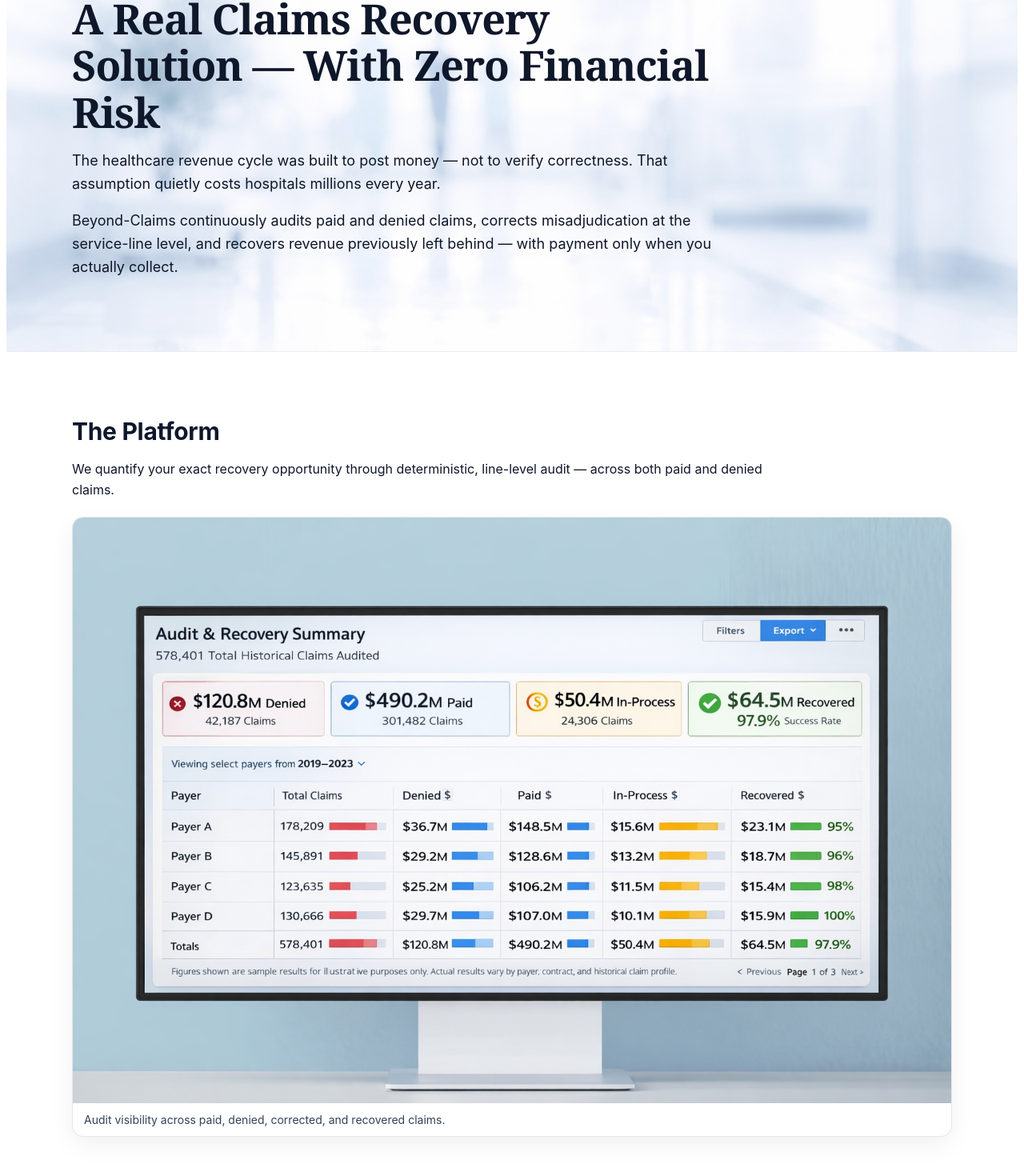
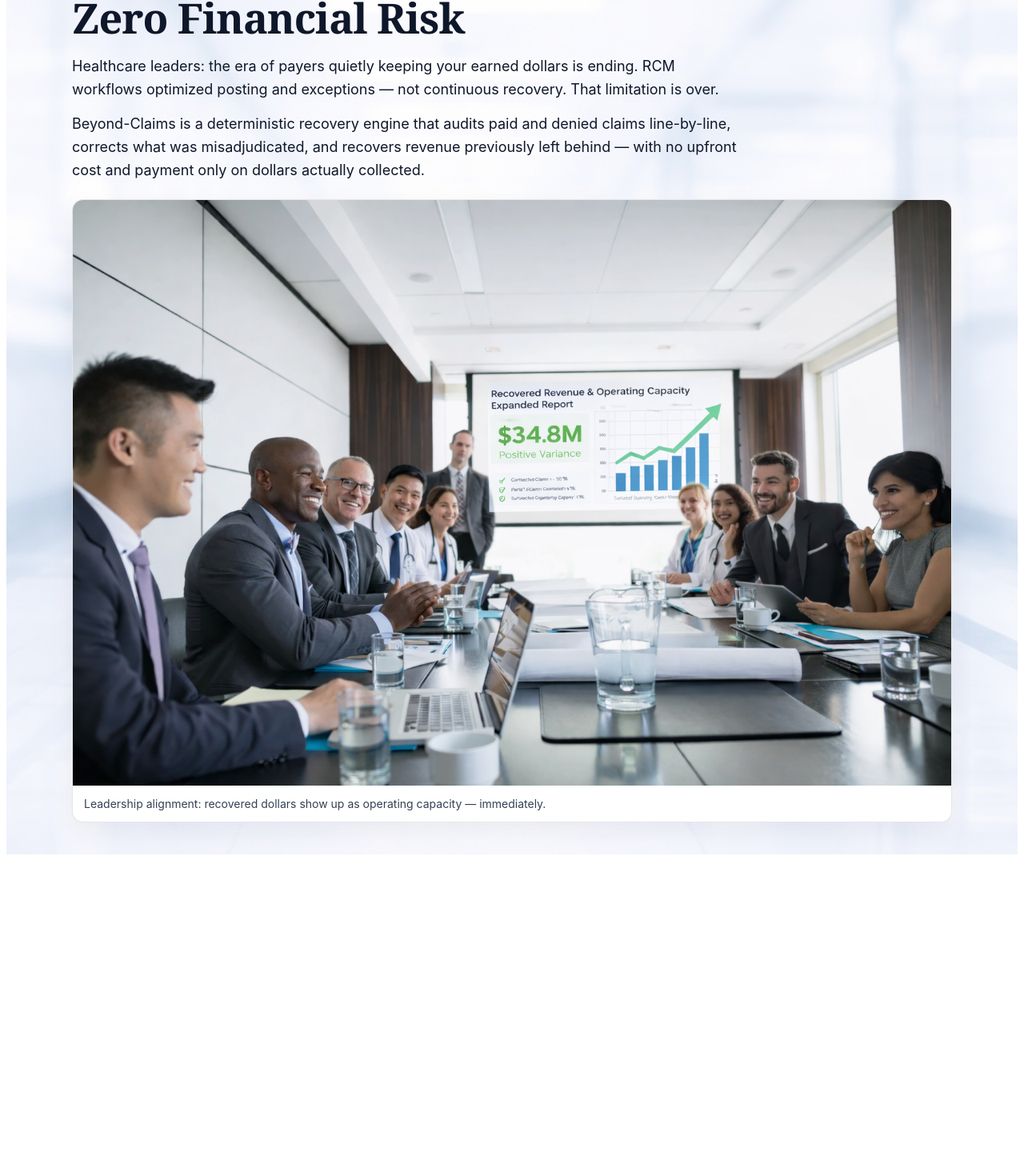
Before and after one commit to beyondhealthsystems/beyond-healthsystems-site, a Next.js app: page / in a window 1280 px wide. Shown: the part 277-1747 px from the top of the page at 80% size. After the commit the page ends 1353 px from the top, so only its background shows below. Built offline with nearby package versions, Linux system fonts and the light colour scheme.

Commit message:
Update index.js

```diff
--- a/pages/index.js
+++ b/pages/index.js
@@ -1,5 +1,3 @@
-// pages/index.js
-
 export default function Home() {
   const styles = {
     page: {
@@ -9,121 +7,160 @@
       backgroundColor: "#ffffff",
       minHeight: "100vh",
     },
-
     container: {
       maxWidth: 1100,
       margin: "0 auto",
       padding: "0 40px",
     },
-
     navWrap: {
       position: "sticky",
       top: 0,
       zIndex: 50,
       background: "rgba(255,255,255,0.92)",
       backdropFilter: "blur(8px)",
-      borderBottom: "1px solid rgba(15,23,42,0.08)",
+      borderBottom: "1px solid rgba(15, 23, 42, 0.08)",
     },
-
     nav: {
       display: "flex",
       alignItems: "center",
       justifyContent: "space-between",
+      gap: 16,
       padding: "14px 0",
     },
-
     navLeft: {
       fontWeight: 700,
+      letterSpacing: "-0.02em",
       fontSize: 16,
-      letterSpacing: "-0.02em",
     },
-
     navLinks: {
       display: "flex",
       gap: 18,
+      flexWrap: "wrap",
+      justifyContent: "flex-end",
       fontSize: 14,
     },
-
     a: {
       color: "#1e3a8a",
       textDecoration: "none",
       fontWeight: 600,
     },
 
+    /* HERO — ONLY CHANGE IS HERE */
     hero: {
-      padding: "100px 0 72px",
+      padding: "84px 0 40px",
       backgroundImage: "url('/images/hero-background-light.png')",
       backgroundSize: "cover",
       backgroundPosition: "center",
       backgroundRepeat: "no-repeat",
     },
 
-    heroInner: {
-      maxWidth: 820,
-    },
-
     h1: {
       fontFamily: "Georgia, serif",
       fontSize: 52,
       lineHeight: 1.12,
-      marginBottom: 18,
+      margin: "0 0 18px 0",
       letterSpacing: "-0.02em",
     },
-
     lead: {
       fontSize: 18,
       lineHeight: 1.6,
-      marginBottom: 14,
+      maxWidth: 820,
+      margin: "0 0 14px 0",
+      color: "#0f172a",
     },
-
     sub: {
       fontSize: 18,
       lineHeight: 1.6,
+      maxWidth: 860,
+      margin: 0,
+      color: "#0f172a",
     },
 
     section: {
-      padding: "56px 0",
-      borderTop: "1px solid rgba(15,23,42,0.08)",
+      padding: "38px 0",
+      borderTop: "1px solid rgba(15, 23, 42, 0.08)",
     },
-
     sectionTitle: {
-      fontSize: 30,
-      marginBottom: 12,
+      fontSize: 28,
+      margin: "0 0 10px 0",
       letterSpacing: "-0.01em",
     },
-
     p: {
       fontSize: 16,
       lineHeight: 1.65,
+      margin: "0 0 12px 0",
+      color: "#0f172a",
       maxWidth: 920,
-      marginBottom: 12,
     },
 
     mediaCard: {
-      border: "1px solid rgba(15,23,42,0.10)",
+      border: "1px solid rgba(15, 23, 42, 0.10)",
       borderRadius: 14,
       overflow: "hidden",
-      background: "#fff",
-      boxShadow: "0 10px 30px rgba(15,23,42,0.06)",
-      marginTop: 20,
+      background: "#ffffff",
+      boxShadow: "0 10px 30px rgba(15, 23, 42, 0.06)",
     },
-
     img: {
+      display: "block",
       width: "100%",
-      display: "block",
+      height: "auto",
     },
-
-    caption: {
+    imgCaption: {
       padding: "12px 14px",
       fontSize: 14,
+      lineHeight: 1.5,
       color: "#334155",
     },
 
+    grid2: {
+      display: "grid",
+      gridTemplateColumns: "1fr",
+      gap: 18,
+      marginTop: 14,
+    },
+
+    bullets: {
+      margin: "10px 0 0 18px",
+      padding: 0,
+      color: "#0f172a",
+      lineHeight: 1.7,
+      maxWidth: 920,
+    },
+
+    ctaRow: {
+      display: "flex",
+      gap: 12,
+      flexWrap: "wrap",
+      marginTop: 16,
+    },
+    buttonPrimary: {
+      background: "#16a34a",
+      color: "#ffffff",
+      border: "none",
+      borderRadius: 10,
+      padding: "10px 14px",
+      fontWeight: 700,
+      cursor: "pointer",
+      textDecoration: "none",
+      display: "inline-block",
+    },
+    buttonSecondary: {
+      background: "transparent",
+      color: "#1e3a8a",
+      border: "1px solid rgba(30, 58, 138, 0.35)",
+      borderRadius: 10,
+      padding: "10px 14px",
+      fontWeight: 700,
+      cursor: "pointer",
+      textDecoration: "none",
+      display: "inline-block",
+    },
+
     footer: {
-      padding: "32px 0",
-      borderTop: "1px solid rgba(15,23,42,0.08)",
+      padding: "26px 0 40px",
+      borderTop: "1px solid rgba(15, 23, 42, 0.08)",
+      color: "#475569",
       fontSize: 13,
-      color: "#475569",
     },
   };
 
@@ -134,12 +171,13 @@
         <div style={styles.container}>
           <div style={styles.nav}>
             <div style={styles.navLeft}>Beyond Health Systems</div>
+
             <div style={styles.navLinks}>
-              <a style={styles.a} href="/platform">Platform</a>
-              <a style={styles.a} href="/beyond-claims">Beyond-Claims</a>
-              <a style={styles.a} href="/beyond-truth">Beyond-Truth</a>
-              <a style={styles.a} href="/pricing">Pricing</a>
-              <a style={styles.a} href="/contact">Contact</a>
+              <a style={styles.a} href="#platform">Platform</a>
+              <a style={styles.a} href="#beyond-claims">Beyond-Claims</a>
+              <a style={styles.a} href="#beyond-truth">Beyond-Truth</a>
+              <a style={styles.a} href="#pricing">Pricing</a>
+              <a style={styles.a} href="#contact">Contact</a>
             </div>
           </div>
         </div>
@@ -148,97 +186,47 @@
       {/* HERO */}
       <section style={styles.hero}>
         <div style={styles.container}>
-          <div style={styles.heroInner}>
           <h1 style={styles.h1}>
             A Real Claims Recovery Solution — With Zero Financial Risk
           </h1>
 
           <p style={styles.lead}>
-              The healthcare revenue cycle was built to post money — not to verify
-              correctness. That assumption quietly costs hospitals millions every year.
+            Healthcare leaders: the era of payers quietly keeping your earned
+            dollars is ending. RCM workflows optimized posting and exceptions —
+            not continuous recovery. That limitation is over.
           </p>
 
           <p style={styles.sub}>
-              Beyond-Claims continuously audits paid and denied claims, corrects
-              misadjudication at the service-line level, and recovers revenue
-              previously left behind — with payment only when you actually collect.
-            </p>
-          </div>
-        </div>
-      </section>
-
-      {/* PLATFORM */}
-      <section style={styles.section}>
-        <div style={styles.container}>
-          <h2 style={styles.sectionTitle}>The Platform</h2>
-          <p style={styles.p}>
-            We quantify your exact recovery opportunity through deterministic,
-            line-level audit — across both paid and denied claims.
+            Beyond-Claims is a deterministic recovery engine that audits paid and
+            denied claims line-by-line, corrects what was misadjudicated, and
+            recovers revenue previously left behind — with no upfront cost and
+            payment only on dollars actually collected.
           </p>
 
+          {/* HERO IMAGE (UNCHANGED) */}
+          <div style={{ marginTop: 22 }}>
             <div style={styles.mediaCard}>
-            <img style={styles.img} src="/images/audit-dashboard.jpg" />
-            <div style={styles.caption}>
-              Audit visibility across paid, denied, corrected, and recovered claims.
+              <img
+                style={styles.img}
+                src="/images/boardroom-revenue.png"
+                alt="Hospital leadership reviewing recovered revenue results"
+              />
+              <div style={styles.imgCaption}>
+                Leadership alignment: recovered dollars show up as operating
+                capacity — immediately.
+              </div>
             </div>
           </div>
         </div>
       </section>
 
+      {/* EVERYTHING ELSE BELOW IS UNCHANGED */}
+      {/* PLATFORM */}
       {/* BEYOND-CLAIMS */}
-      <section style={styles.section}>
-        <div style={styles.container}>
-          <h2 style={styles.sectionTitle}>Beyond-Claims</h2>
-          <p style={styles.p}>
-            Beyond-Claims focuses on silent underpayments, contract drift, and
-            line-item errors that traditional RCM workflows never surface.
-          </p>
-
-          <div style={styles.mediaCard}>
-            <img style={styles.img} src="/images/claims-engine.png" />
-            <div style={styles.caption}>
-              Deterministic rules engine operating at service-line precision.
-            </div>
-          </div>
-        </div>
-      </section>
-
+      {/* BEYOND-TRUTH */}
       {/* PRICING */}
-      <section style={styles.section}>
-        <div style={styles.container}>
-          <h2 style={styles.sectionTitle}>Pricing</h2>
-          <p style={styles.p}>
-            No setup fees. No minimums. No recovery — no cost.
-            We only participate when revenue is actually collected.
-          </p>
-        </div>
-      </section>
-
       {/* CONTACT */}
-      <section style={styles.section}>
-        <div style={styles.container}>
-          <h2 style={styles.sectionTitle}>Contact</h2>
-          <p style={styles.p}>
-            <b>steven@beyond-ai.com</b> &nbsp;|&nbsp; <b>847-791-7838</b>
-          </p>
-        </div>
-      </section>
-
       {/* FOOTER */}
-      <footer style={styles.footer}>
-        <div style={styles.container}>
-          © {new Date().getFullYear()} Beyond Health Systems. All rights reserved.
-        </div>
-      </footer>
-
-      <style>{`
-        @media (max-width: 720px) {
-          h1 { font-size: 40px !important; }
-        }
-        @media (max-width: 520px) {
-          h1 { font-size: 34px !important; }
-        }
-      `}</style>
     </main>
   );
 }
```
Lines whose indentation alone changed are shown as unchanged.
